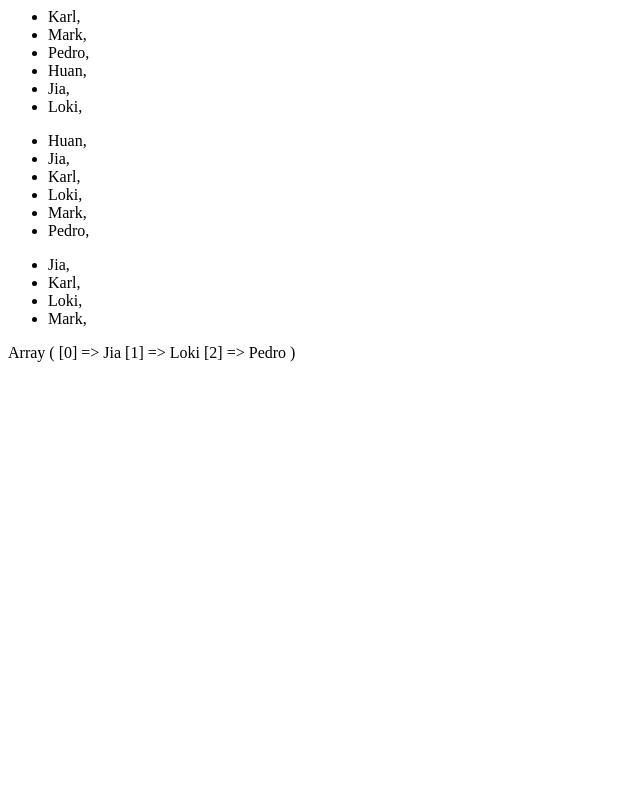
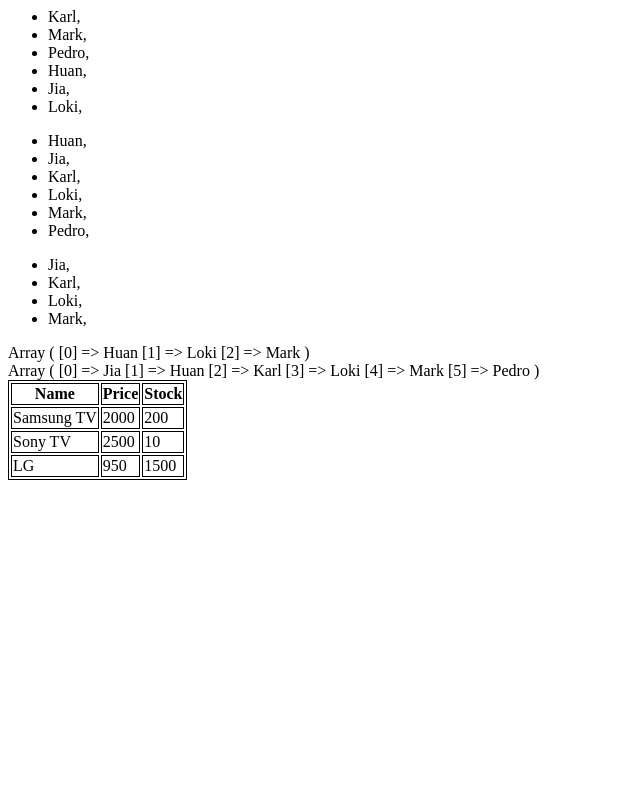
Before and after one commit to OlegBurkhan/student, a PHP site: page /array.php in a window 1280 px wide. Shown: the whole page, without its empty margins (0-640 px from the left). Run offline with PHP 8.4, Linux system fonts and the light colour scheme.

Commit message:
array.php modified

```diff
--- a/VariableLesson/array.php
+++ b/VariableLesson/array.php
@@ -9,28 +9,39 @@ echo "<ul><li> $names[0], <li>$names[1], <li>$names[2], <li>$names[3], <li>$name
 
 // 2. Get new array but all items should be sorted by alphabet
 
-sort($names);
 $n2 = $names;
+sort($n2);
 echo "<ul><li> $n2[0], <li>$n2[1], <li>$n2[2], <li>$n2[3], <li>$n2[4],
 <li>$n2[5],</li></ul>";
 //print_r($n2);
 
 // 3. Get new array but without the first and last items
-unset($n2[0], $n2[5]);
-sort($n2);
-echo "<ul><li> $n2[0], <li>$n2[1], <li>$n2[2], <li>$n2[3], </li></ul>";
-//print_r($n2);
-//echo "<br>";
+$n3 = $n2;
+unset($n3[0], $n3[5]);
+sort($n3);
+echo "<ul><li> $n3[0], <li>$n3[1], <li>$n3[2], <li>$n3[3], </li></ul>";
+//print_r($n3);
+
 
 // 4. Get new array but use only even items from the names array
 function even ($item){
     return $item % 2;
-}
-$n3 = array_filter($names, 'even',ARRAY_FILTER_USE_KEY);
-sort($n3);
-print_r($n3);
+    }
+$n4 = array_filter($names, 'even',ARRAY_FILTER_USE_KEY);
+sort($n4);
+print_r($n4);
+echo "<br>";
 
 // 5. Get a new array where the items is sorted by count of symbols in the names.
+
+function sort_by_value($a, $b) {
+    return  mb_strlen($a) - mb_strlen($b);
+    }
+$n5 = $n2;
+usort($n5, 'sort_by_value');
+print_r($n5);
+echo "<br>";
+
 
 // 6. You have the array $products = [['name' => 'Samsung TV', 'price' => 2000.0000, 'stock' => 200], ['name' => 'Sony TV', 'price' => 2500.00, 'stock' => 10], ['name' => 'LG', 'price' => 950.0000, 'stock' => 1500]];
 // You need to display the data in the html table (see https://www.w3schools.com/html/html_tables.asp) The prices is not typo. Use your own function which has a array as an argument for display the table
@@ -45,6 +56,40 @@ print_r($n3);
  |LG        |950    |1500 |
  --------------------------
 */
+
+$products = [['name' => 'Samsung TV', 'price' => 2000.0000, 'stock' => 200],
+    ['name' => 'Sony TV', 'price' => 2500.00, 'stock' => 10],
+    ['name' => 'LG', 'price' => 950.0000, 'stock' => 1500]];
+echo "<table >
+  <style>
+table, th, td {
+  border:1px solid black;
+  //width:100%;
+}
+</style>
+
+  <tr>
+    <th>Name</th>
+    <th>Price</th>
+    <th>Stock</th>
+  </tr>
+  <tr>
+    <td>{$products['0']['name']}</td>
+    <td>{$products['0']['price']}</td>
+    <td>{$products['0']['stock']}</td>
+  </tr>
+  <tr>
+    <td>{$products['1']['name']}</td>
+    <td>{$products['1']['price']}</td>
+    <td>{$products['1']['stock']}</td>
+  </tr>
+  <tr>
+    <td>{$products['2']['name']}</td>
+    <td>{$products['2']['price']}</td>
+    <td>{$products['2']['stock']}</td>
+  </tr>
+</table>";
+
 
 // 7. Sort the array by the price (new array should start from lower prices) and show the result via the function below
 
```
